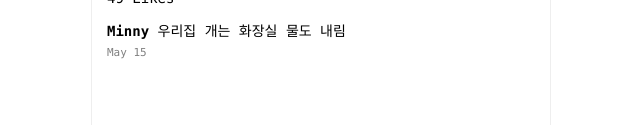
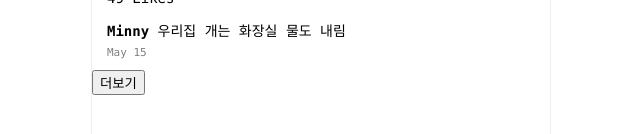
Before and after one commit to z-gahu/coddingapple-vue-vuestagram, a Vue app: page / in a window 1280 px wide. Shown: the part 1760-1894 px from the top of the page, without its empty margins (319-959 px from the left). Built offline with nearby package versions, Linux system fonts and the light colour scheme; no server answers.

Commit message:
Merge branch 'main' of https://github.com/z-gahu/coddingapple-vue-vuestagram into master
# Conflicts:
#	README.md

3_2 더보기 버튼 통해 서버로부터 데이터 불러오기

```diff
--- a/package.json
+++ b/package.json
@@ -8,6 +8,7 @@
     "lint": "vue-cli-service lint"
   },
   "dependencies": {
+    "axios": "^1.7.9",
     "core-js": "^3.8.3",
     "vue": "^3.2.13"
   },
--- a/src/App.vue
+++ b/src/App.vue
@@ -10,6 +10,7 @@
   </div>
 
   <Container :게시물="게시물" />
+  <button @click="more">더보기</button>
 
   <div class="footer">
     <ul class="footer-button-plus">
@@ -22,6 +23,7 @@
 <script>
 import Container from "./components/Container.vue";
 import postdata from "./assets/postdata.js";
+import axios from "axios";
 
 export default {
   name: "App",
@@ -32,6 +34,17 @@ export default {
     return {
       게시물: postdata,
     };
+  },
+  methods: {
+    more() {
+      axios
+        .get("https://codingapple1.github.io/vue/more0.json")
+        .then((결과) => {
+          //요청 성공시 실행할 코드
+          console.log("결과", 결과.data);
+          this.게시물.push(결과.data);
+        });
+    },
   },
 };
 </script>
--- a/src/components/Post.vue
+++ b/src/components/Post.vue
@@ -19,6 +19,12 @@
 </template>
 
 <script>
+import axios from "axios";
+
+axios.get("https://codingapple1.github.io/vue/more0.json").then((결과) => {
+  console.log("!===결과", 결과);
+});
+
 export default {
   props: {
     게시물: Object,
```
Also changed, not shown: 2 other files (tests, documents, lock files or other folders).
